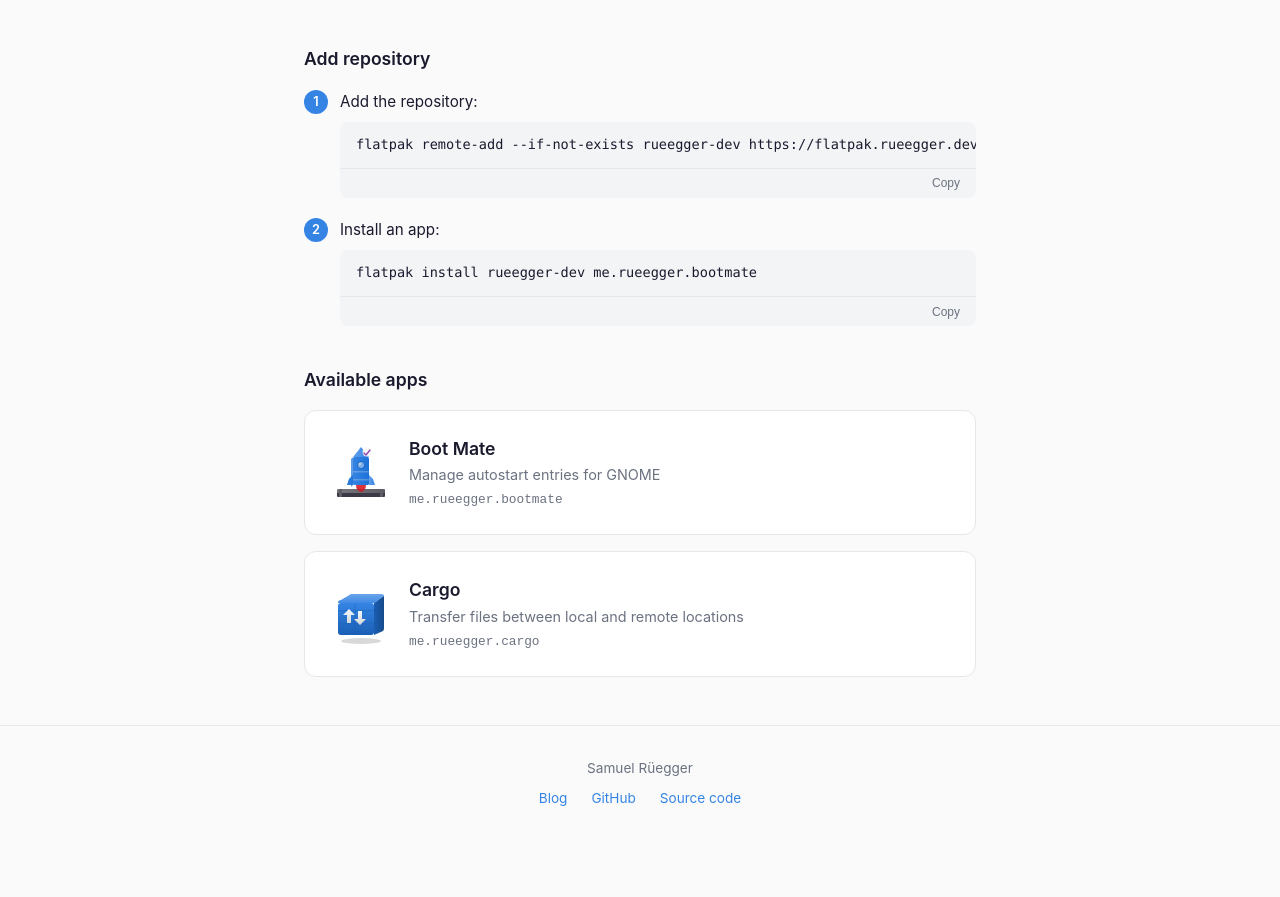
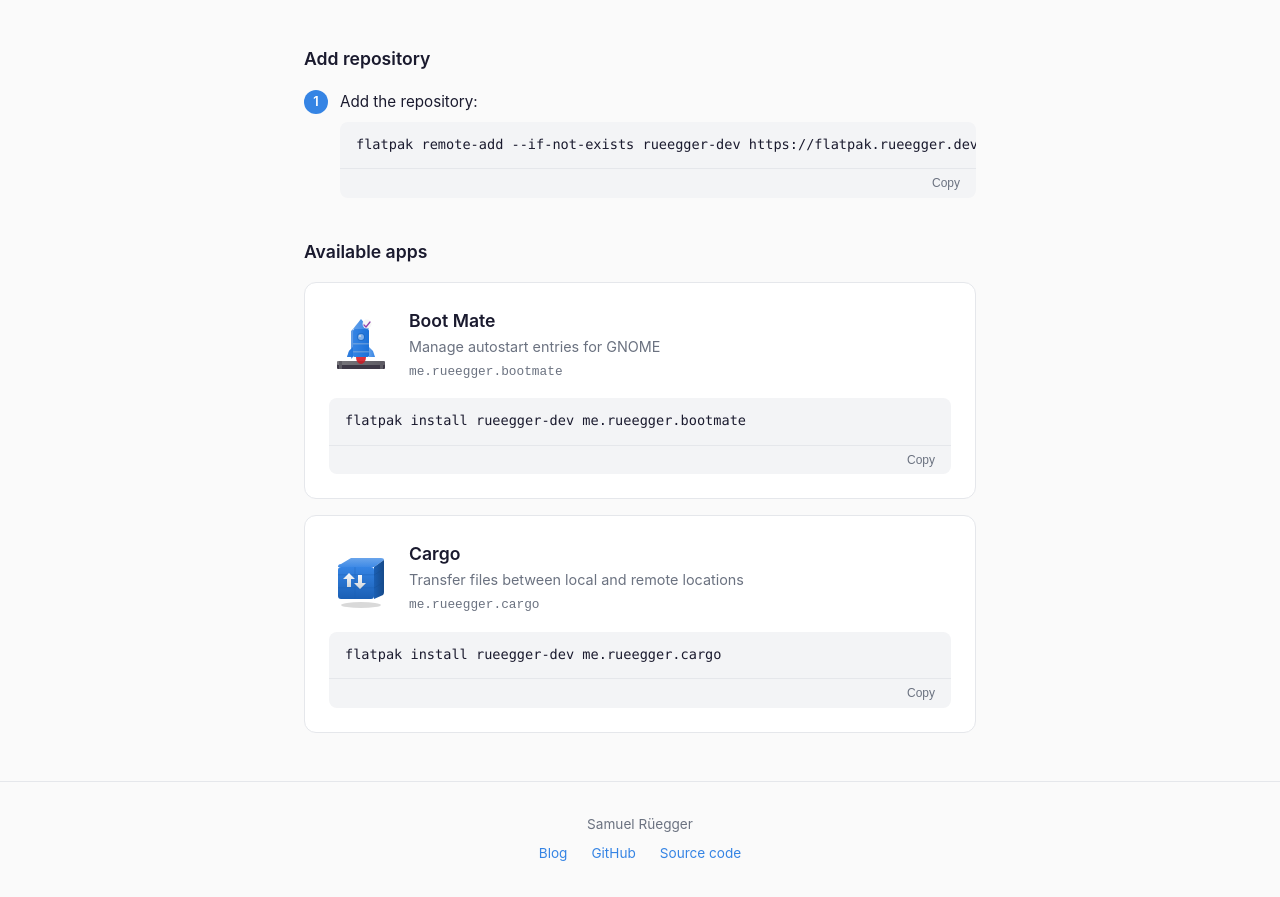
Before and after one commit to srueegger/flatpak.rueegger.dev, a plain HTML site: page public/index.html in a window 1280 px wide. Shown: the part 145-1042 px from the top of the page. Before the commit the page ends 987 px from the top, so only its background shows below. Drawn offline with Linux system fonts and the light colour scheme.

Commit message:
Fix server path and move install commands under app cards
Correct SSH host and remote path in publish.sh. Move install
commands from general instructions to individual app cards
on the website.

```diff
--- a/public/index.html
+++ b/public/index.html
@@ -222,13 +222,6 @@
                     <div class="copy-bar"><button class="copy-btn" onclick="copy(this)" data-i18n="copy"></button></div>
                 </div>
             </li>
-            <li>
-                <p data-i18n="step2"></p>
-                <div class="code-block">
-                    <pre><code>flatpak install rueegger-dev me.rueegger.bootmate</code></pre>
-                    <div class="copy-bar"><button class="copy-btn" onclick="copy(this)" data-i18n="copy"></button></div>
-                </div>
-            </li>
         </ol>
 
         <h2 data-i18n="appsTitle"></h2>
@@ -269,6 +262,10 @@
                     <div class="app-id">me.rueegger.bootmate</div>
                 </div>
             </div>
+            <div class="code-block" style="margin-top: 1rem;">
+                <pre><code>flatpak install rueegger-dev me.rueegger.bootmate</code></pre>
+                <div class="copy-bar"><button class="copy-btn" onclick="copy(this)" data-i18n="copy"></button></div>
+            </div>
         </div>
         <div class="card">
             <div class="app">
@@ -299,6 +296,10 @@
                     <div class="app-id">me.rueegger.cargo</div>
                 </div>
             </div>
+            <div class="code-block" style="margin-top: 1rem;">
+                <pre><code>flatpak install rueegger-dev me.rueegger.cargo</code></pre>
+                <div class="copy-bar"><button class="copy-btn" onclick="copy(this)" data-i18n="copy"></button></div>
+            </div>
         </div>
     </main>
 
@@ -317,7 +318,6 @@
                 subtitle: 'Eigenes Flatpak-Repository von Samuel Rüegger',
                 addRepo: 'Repository hinzufügen',
                 step1: 'Repository hinzufügen:',
-                step2: 'App installieren:',
                 appsTitle: 'Apps im Repository',
                 bootmateDesc: 'Autostart-Einträge verwalten für GNOME',
                 cargoDesc: 'Dateien zwischen lokalen und entfernten Standorten übertragen',
@@ -329,7 +329,6 @@
                 subtitle: 'Personal Flatpak repository by Samuel Rüegger',
                 addRepo: 'Add repository',
                 step1: 'Add the repository:',
-                step2: 'Install an app:',
                 appsTitle: 'Available apps',
                 bootmateDesc: 'Manage autostart entries for GNOME',
                 cargoDesc: 'Transfer files between local and remote locations',
```
Also changed, not shown: 1 other file.
